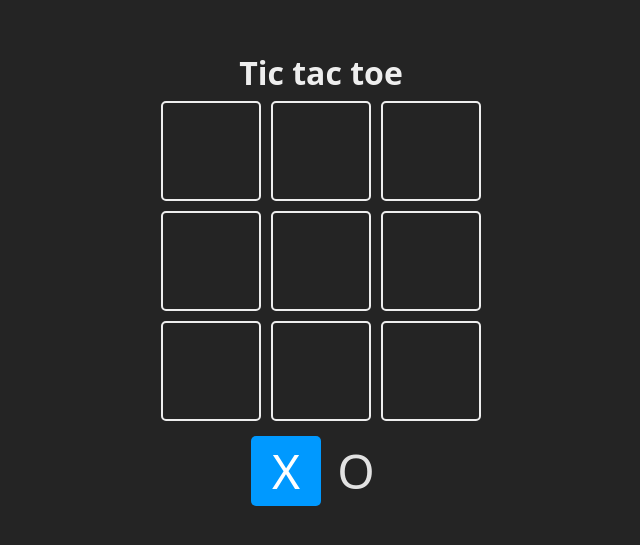
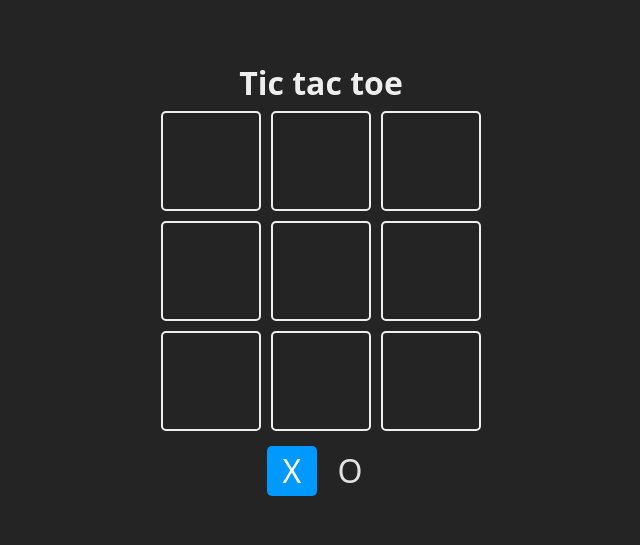
Before and after one commit to RE15EL/react-tictactoe-app, a React (Vite) app in the folder tictactoe/: page / in a window 1280 px wide. Shown: the part 117-662 px from the top of the page, without its empty margins (319-959 px from the left). Built offline with nearby package versions, Linux system fonts and the light colour scheme.

Commit message:
update styles

```diff
--- a/tictactoe/src/components/Tictactoe.jsx
+++ b/tictactoe/src/components/Tictactoe.jsx
@@ -117,15 +117,16 @@ export const Tictactoe = ()=>{
                                             : 'Ganador:'
                                     }
                                 </h2>
+                                <header className="win">
+                                    { winner && <Square > { winner } </Square> }
+                                </header>
+
+                                <footer>
+                                    <button onClick={resetGame}> Play again</button>
+                                </footer>
                             </div>
 
-                            <header className="win">
-                               { winner && <Square > { winner } </Square> }
-                            </header>
 
-                            <footer>
-                                <button onClick={resetGame}> Play again</button>
-                            </footer>
                         </section>
                     )
                 }
--- a/tictactoe/src/index.css
+++ b/tictactoe/src/index.css
@@ -34,6 +34,8 @@ body {
   width: fit-content;
   margin: 40px auto;
   text-align: center;
+  /* position: relative; */
+
 }
 
 .board h1 {
@@ -68,16 +70,18 @@ body {
 .turn {
   display: flex;
   justify-content: center;
+  align-items: center;
+  gap: 8px;
   margin: 15px auto;
   width: fit-content;
-  position: relative;
   border-radius: 10px;
 }
 
 .turn .square,
-.winner .square {
-  width: 70px;
-  height: 70px;
+.win .square {
+  width: 50px;
+  height: 50px;
+  font-size: 32px !important;
   pointer-events: none;
   border-color: transparent;
 }
@@ -95,19 +99,17 @@ body {
   left: 0;
   display: grid;
   place-items: center;
-  background-color: rgba(0, 0, 0, 0.7);
+  background-color: #242424;
 }
 
 .winner .text {
   background: #111;
-  height: 300px;
+  height: 350px;
   width: 320px;
   border: 2px solid #eee;
   border-radius: 10px;
-  display: flex;
-  flex-direction: column;
-  justify-content: center;
-  align-items: center;
+  display: grid;
+  place-items: center;
   gap: 20px;
 }
 
```
